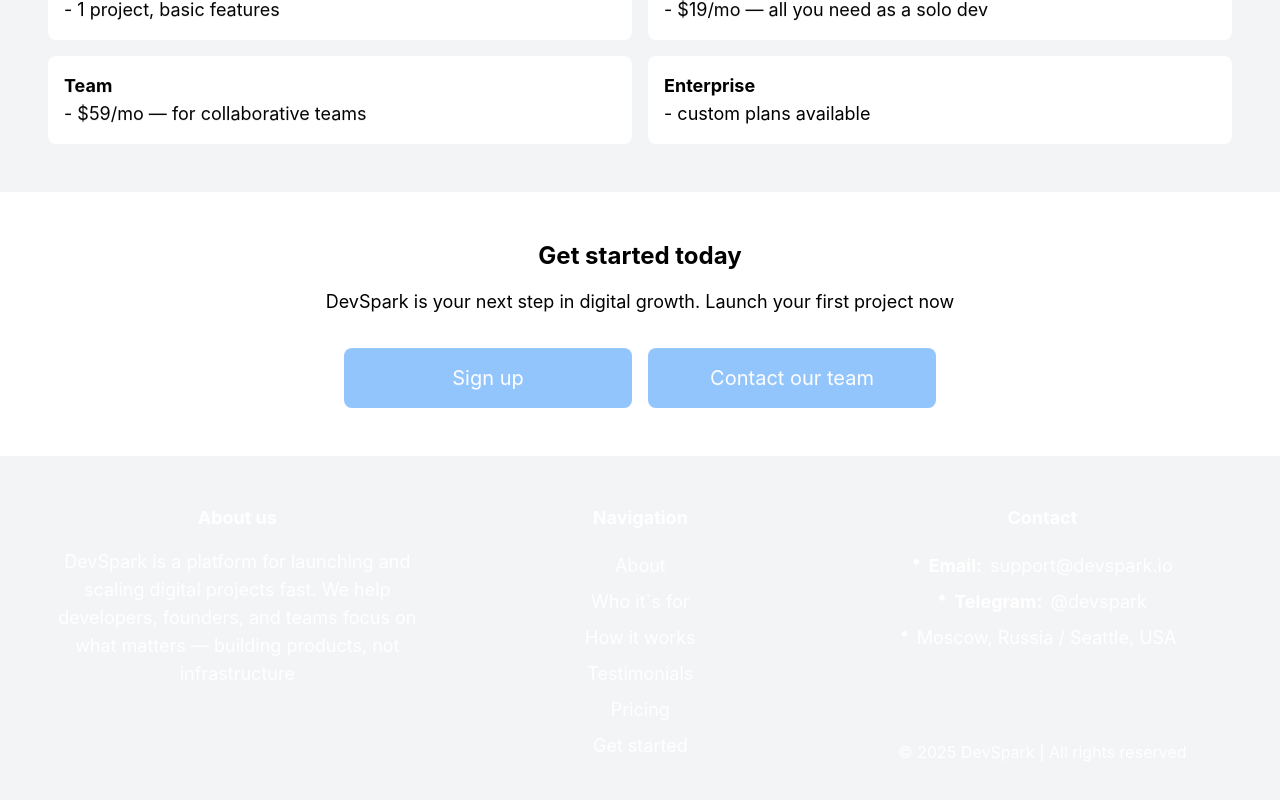
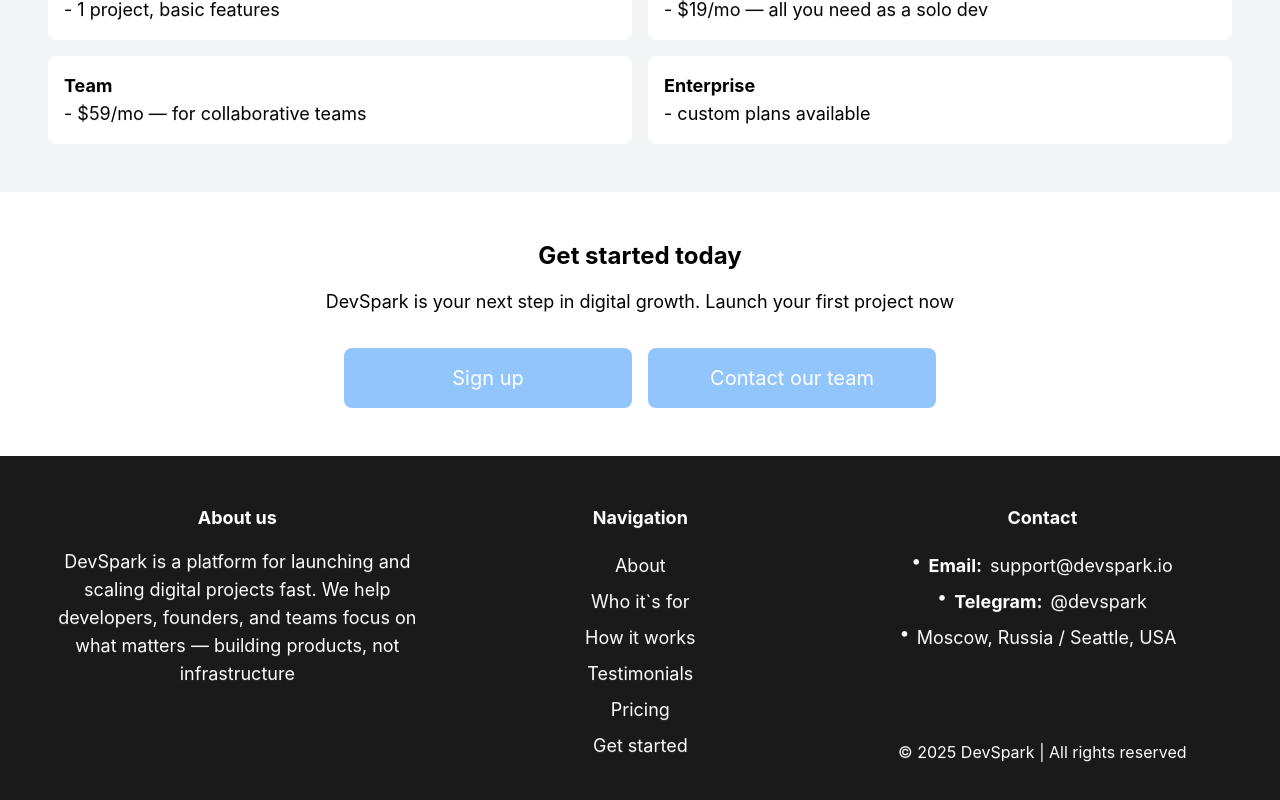
Before and after one commit to gerrra/landing, a React (Create React App) app: page / in a window 1280 px wide. Shown: the part 2504-3304 px from the top of the page. Built offline with nearby package versions, Linux system fonts and the light colour scheme.

Commit message:
доработки для прода

```diff
--- a/src/global/components/layoutBlock/layoutBlock.tsx
+++ b/src/global/components/layoutBlock/layoutBlock.tsx
@@ -3,21 +3,25 @@
 type layoutBlockProps = {
     component: JSX.Element;
     classNames?: string;
+    bgBlack?: boolean;
+    bgWhite?: boolean;
 }
 
 const LayoutBlock: React.FC<layoutBlockProps> = (props: layoutBlockProps) => {
+    const bgBlack: string = 'bg-[#1a1a1a]';
+    const bgWhite: string = 'bg-white';
     const wrapClassNames = useMemo(
         () => {
             return `
-                bg-gray-100
                 ${props.classNames ?? ''}
+                ${props.bgBlack ? bgBlack : props.bgWhite ? bgWhite : 'bg-gray-100'}
 
                 lg:p-12
                 md:p-8
                 p-6
             `
         },
-        [props.classNames],
+        [props.classNames, props.bgBlack, props.bgWhite],
     );
 
     return (
--- a/src/main/components/mainPage/mainPage.tsx
+++ b/src/main/components/mainPage/mainPage.tsx
@@ -28,25 +28,25 @@
                 component={<About />}
             />
             <LayoutBlock
-                classNames='bg-white'
+                bgWhite
                 component={<WhoItsFor />}
             />
             <LayoutBlock
                 component={<HowItWorks />}
             />
             <LayoutBlock
-                classNames='bg-white'
+                bgWhite
                 component={<Testimonials />}
             />
             <LayoutBlock
                 component={<Pricing />}
             />
             <LayoutBlock
-                classNames='bg-white'
+                bgWhite
                 component={<GetStarted />}
             />
             <LayoutBlock
-                classNames='bg-[#1a1a1a]'
+                bgBlack
                 component={<Footer />}
             />
         </div>
```
